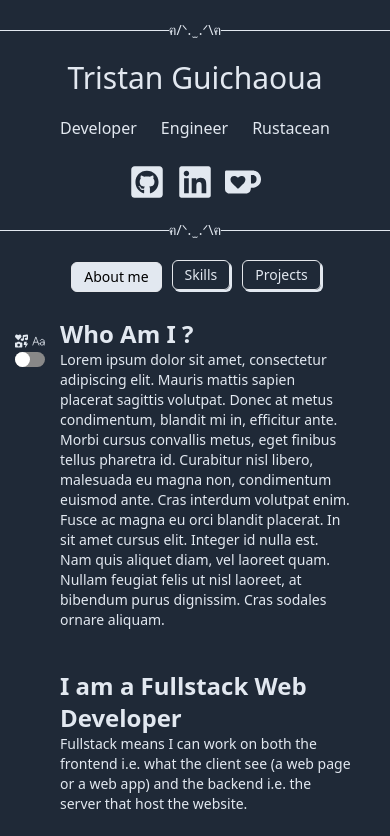
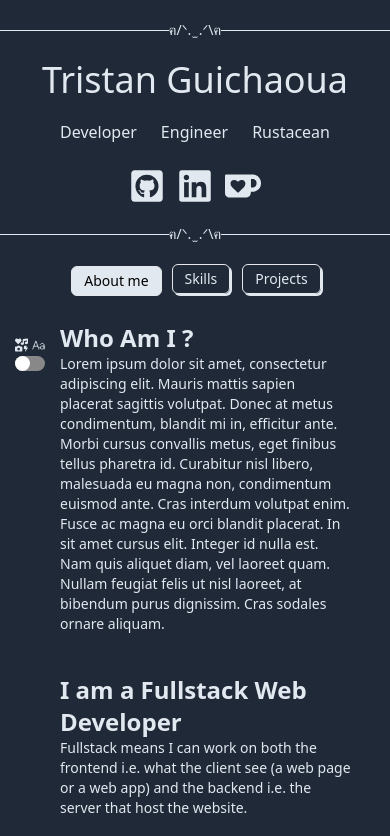
Before and after one commit to tguichaoua/tguichaoua.github.io, a React (Vite) app: page / in a window 390 px wide. Shown: the top 836 px of the page. Built offline with nearby package versions, Linux system fonts and the light colour scheme.

Commit message:
💄 increase main title size

```diff
--- a/src/routes/root.tsx
+++ b/src/routes/root.tsx
@@ -16,7 +16,7 @@
       <header role="banner" className="text-center my-5">
         <CatRule className="mb-5" />
 
-        <h1 className="text-3xl sm:text-5xl lg:text-7xl">Tristan Guichaoua</h1>
+        <h1 className="text-4xl sm:text-5xl lg:text-7xl">Tristan Guichaoua</h1>
         <div className="flex flex-row flex-wrap items-center justify-center gap-6 mx-auto mt-5 text-base sm:text-xl lg:text-3xl">
           <span>Developer</span>
           <span>Engineer</span>
```
